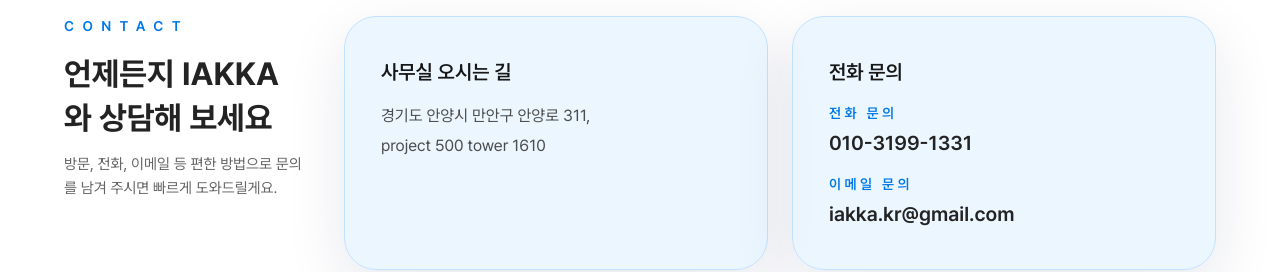
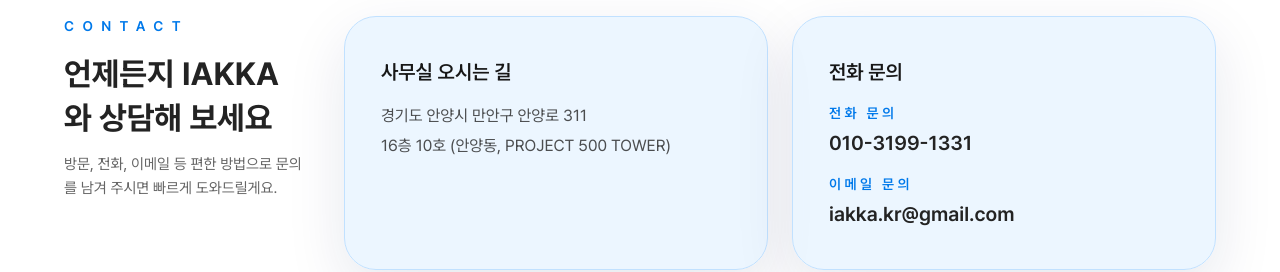
Before and after one commit to WithM2/iakkaweb, a Next.js app: page /ko in a window 1280 px wide. Shown: the part 6580-6852 px from the top of the page. Built offline with nearby package versions, Linux system fonts and the light colour scheme.

Commit message:
Update ContactSection.tsx

```diff
--- a/src/components/ko/ContactSection.tsx
+++ b/src/components/ko/ContactSection.tsx
@@ -1,6 +1,6 @@
 const OFFICE_INFO = [
-  "경기도 안양시 만안구 안양로 311,",
-  "project 500 tower 1610",
+  "경기도 안양시 만안구 안양로 311",
+  "16층 10호 (안양동, PROJECT 500 TOWER)",
 ];
 
 const INQUIRY_INFO = [
```
